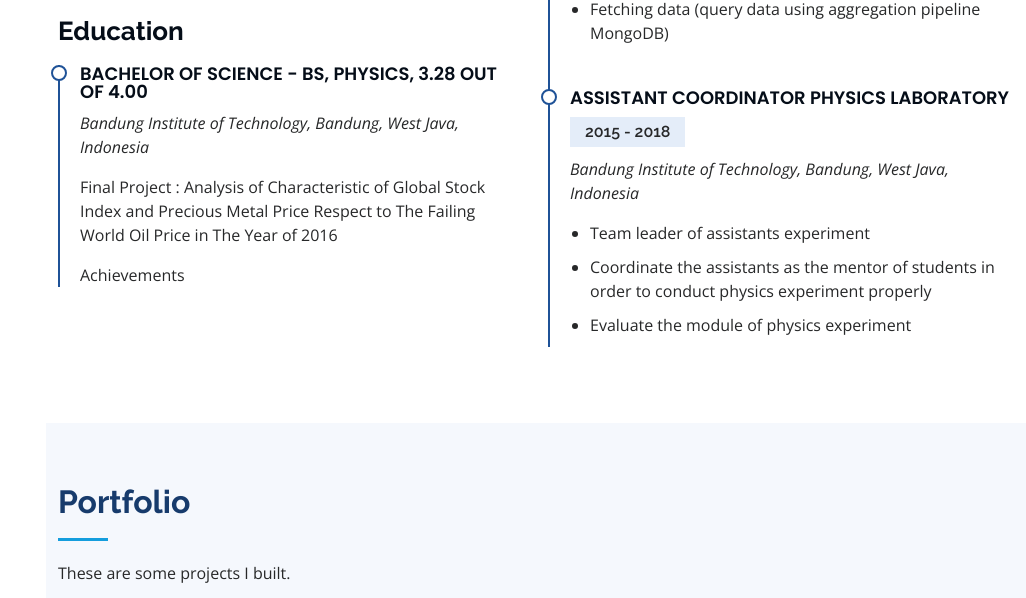
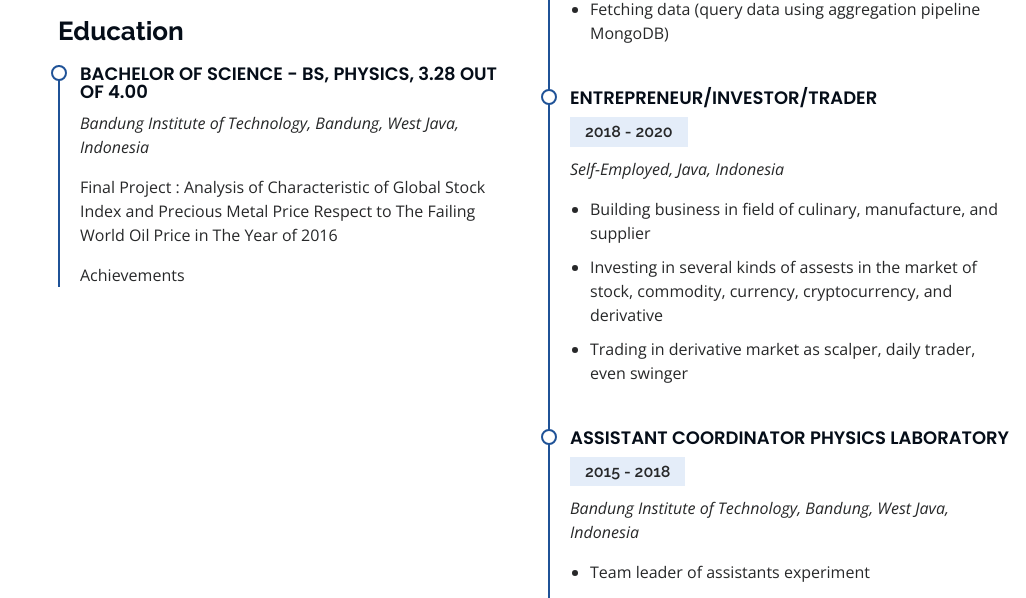
Before and after one commit to Beyonder12/MyCV, a plain HTML site: page index.html in a window 1280 px wide. Shown: the part 2891-3489 px from the top of the page, without its empty margins (254-1280 px from the left). Drawn offline with nearby package versions, Linux system fonts and the light colour scheme; files whose address does not match are found by name.

Commit message:
business explanation

```diff
--- a/index.html
+++ b/index.html
@@ -287,6 +287,16 @@
                 <li>Debugging code error (maintenance of back end system)</li>
                 <li>Building business logic RESTful API/new features of the apps</li>
                 <li>Fetching data (query data using aggregation pipeline MongoDB)</li>
+              </ul>
+            </div>
+            <div class="resume-item">
+              <h4>Entrepreneur/Investor/Trader</h4>
+              <h5>2018 - 2020</h5>
+              <p><em>Self-Employed, Java, Indonesia </em></p>
+              <ul>
+                <li>Building business in field of culinary, manufacture, and supplier</li>
+                <li>Investing in several kinds of assests in the market of stock, commodity, currency, cryptocurrency, and derivative</li>
+                <li>Trading in derivative market as scalper, daily trader, even swinger</li>
               </ul>
             </div>
             <div class="resume-item">
```
